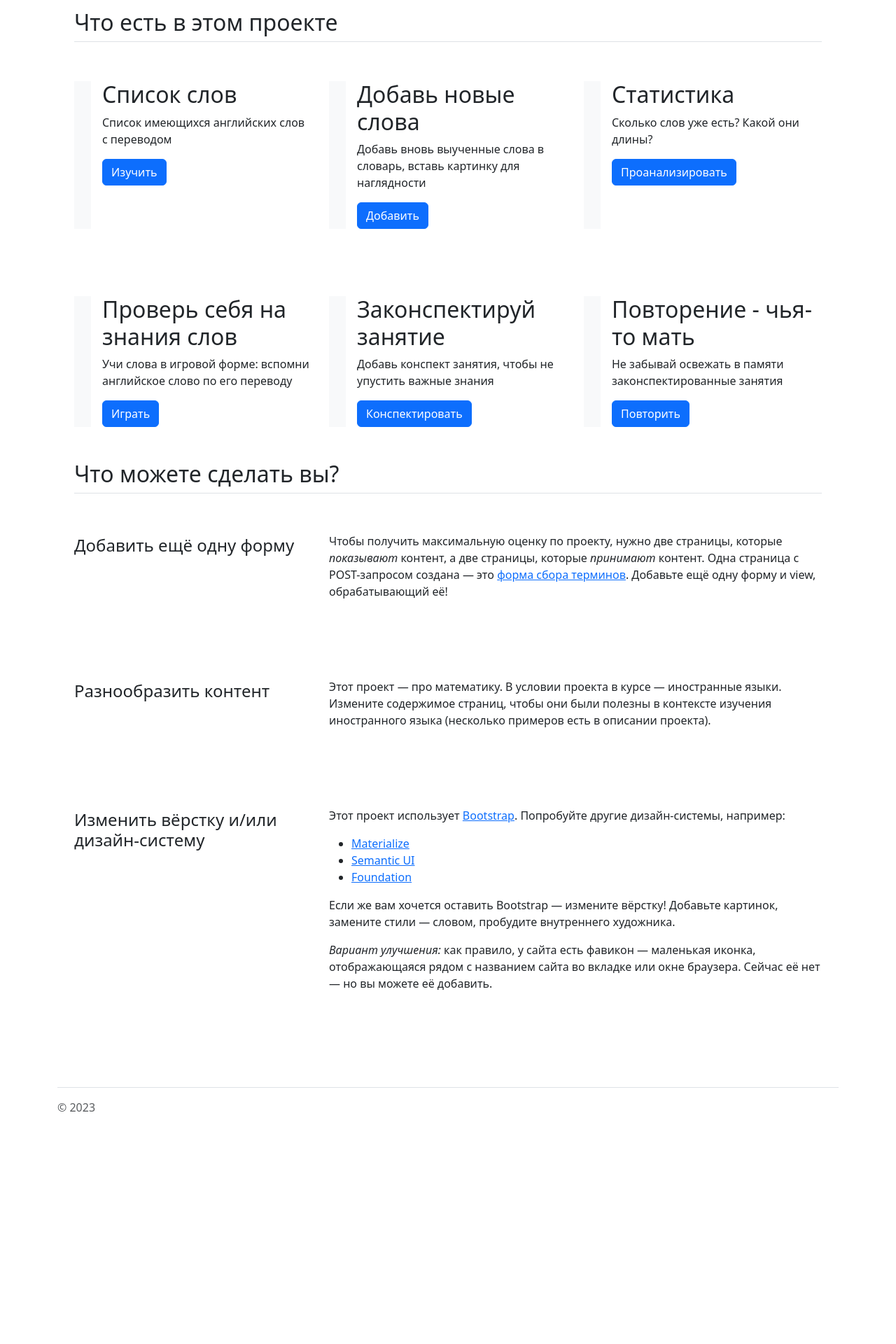
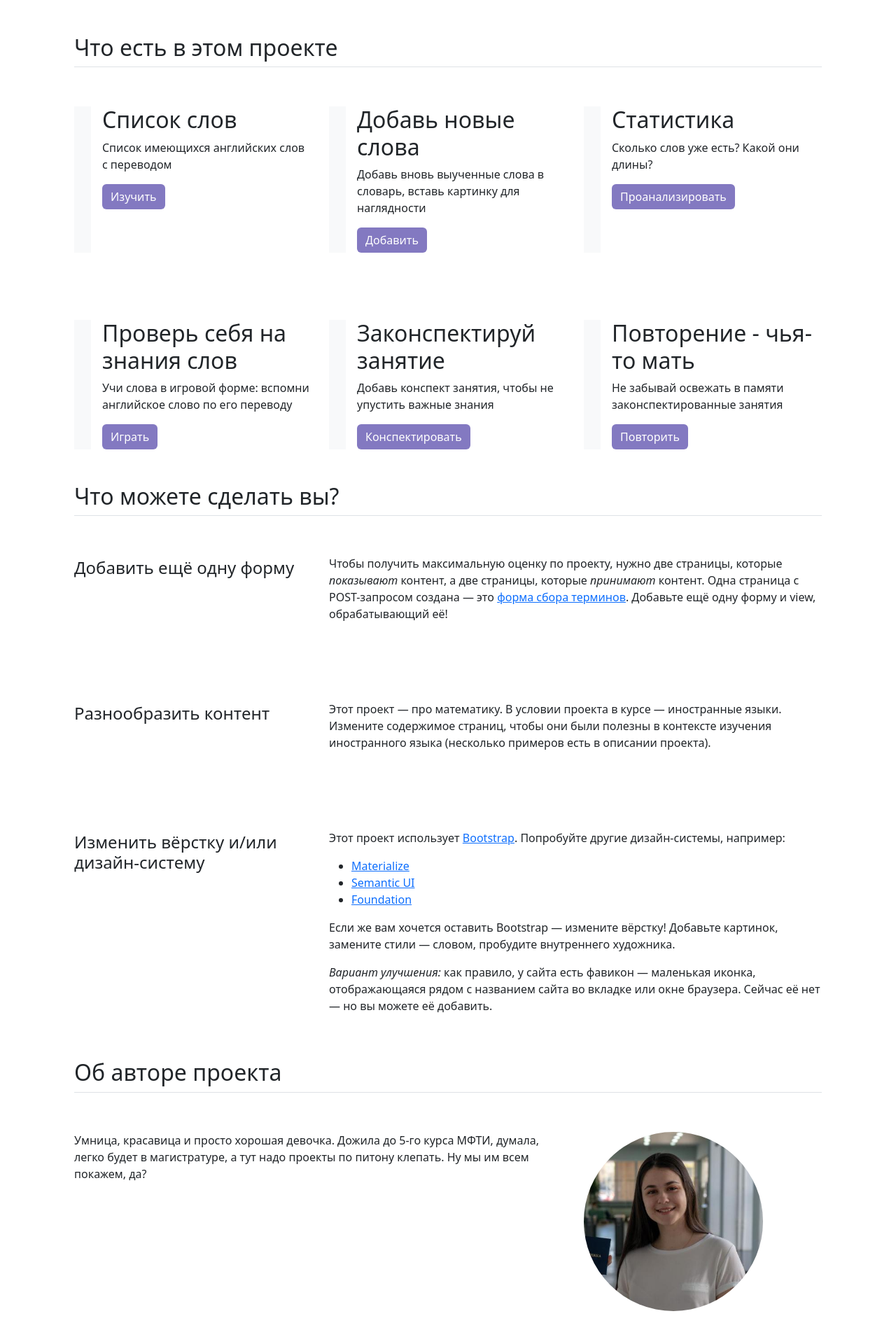
Before and after one commit to snumbrikvolgo/EnglishWebsite, a Django app: page / in a window 1280 px wide. Shown: the part 640-2560 px from the top of the page at 70% size. Before the commit the page ends 2228 px from the top, so only its background shows below. Run offline with Django 4.2, Linux system fonts and the light colour scheme; some libraries are stand-ins or nearby versions.

Commit message:
personal css file

```diff
--- /dev/null
+++ b/static/my_style.css
@@ -0,0 +1,13 @@
+.btn {
+    color: white;
+    background-color: rgb(131, 121, 193);
+    border: none;
+  }
+  .image-cropper {
+    width: 256px;
+    height: 256px;
+    position: relative;
+    overflow: hidden;
+    border-radius: 50%;
+  }
+  body { padding: 20px;} /* not necessary */
--- a/templates/base_page.html
+++ b/templates/base_page.html
@@ -7,10 +7,12 @@
     {% load static %}
     <!-- CSS -->
     <link href="{% static 'bootstrap.min.css' %}" rel="stylesheet">
+    <link href="{% static 'my_style.css' %}" rel="stylesheet">
+
 </head>
 <head>
     <title>Django Favicon Tutorial</title>
-    <link rel="shortcut icon" type="image/png" href="{% static 'calculator.svg' %}"/>
+    <link rel="shortcut icon" type="image/png" href="{% static 'eng.png' %}"/>
   </head>
 <body>
 <main>
@@ -18,7 +20,7 @@
         <header class="border-bottom">
             <a href="/" class="d-flex align-items-center mb-3 mb-md-0 me-md-auto text-dark text-decoration-none">
                 <div class="fs-2 mb-3">
-                    <img src="{% static 'calculator.svg' %}" alt="Проект про математику" width="32" height="32"/>
+                    <img src="{% static 'eng.png' %}" alt="Сайт для изучения английского языка" width="64" height="64"/>
                     <span>Doodle</span>
                 </div>
             </a>
@@ -30,7 +32,7 @@
             </div>
         </div>
         {% block content %}{% endblock %}
-        <footer class="footer pt-3 mt-4 text-muted border-top">© 2023</footer>
+        <footer class="footer pt-3 mt-4 text-muted border-top">Project for MIPT Python course by Elizaveta Zazhigina© 2023</footer>
     </div>
 </main>
 </body>
--- a/templates/index.html
+++ b/templates/index.html
@@ -1,5 +1,5 @@
 {% extends "base_page.html" %}
-
+{% load static %}
 {% block page-title %}
 Английские слова и их перевод
 {% endblock %}
@@ -138,5 +138,20 @@
             </p>
         </div>
     </div>
+    <h2 class="pb-2 border-bottom">Об авторе проекта</h2>
+    <div class="row g-4 py-5 row-cols-1 row-cols-lg-2">
+        <div class="col-lg-8">
+            <p>Умница, красавица и просто хорошая девочка. Дожила до 5-го курса МФТИ, думала,
+                легко будет в магистратуре, а тут надо проекты по питону клепать.
+                Ну мы им всем покажем, да?
+            </p>
+        </div>
+        <div class="col-lg-1">
+            <div class="image-cropper">
+                <img src="{% static 'me.png' %}" alt="Автор проекта" width="256" height="256", class="rounded"/>
+            </div>
+        </div>
+
+    </div>
 </div>
 {% endblock %}
```
Also changed, not shown: static/eng.png (added), static/me.png (added).
